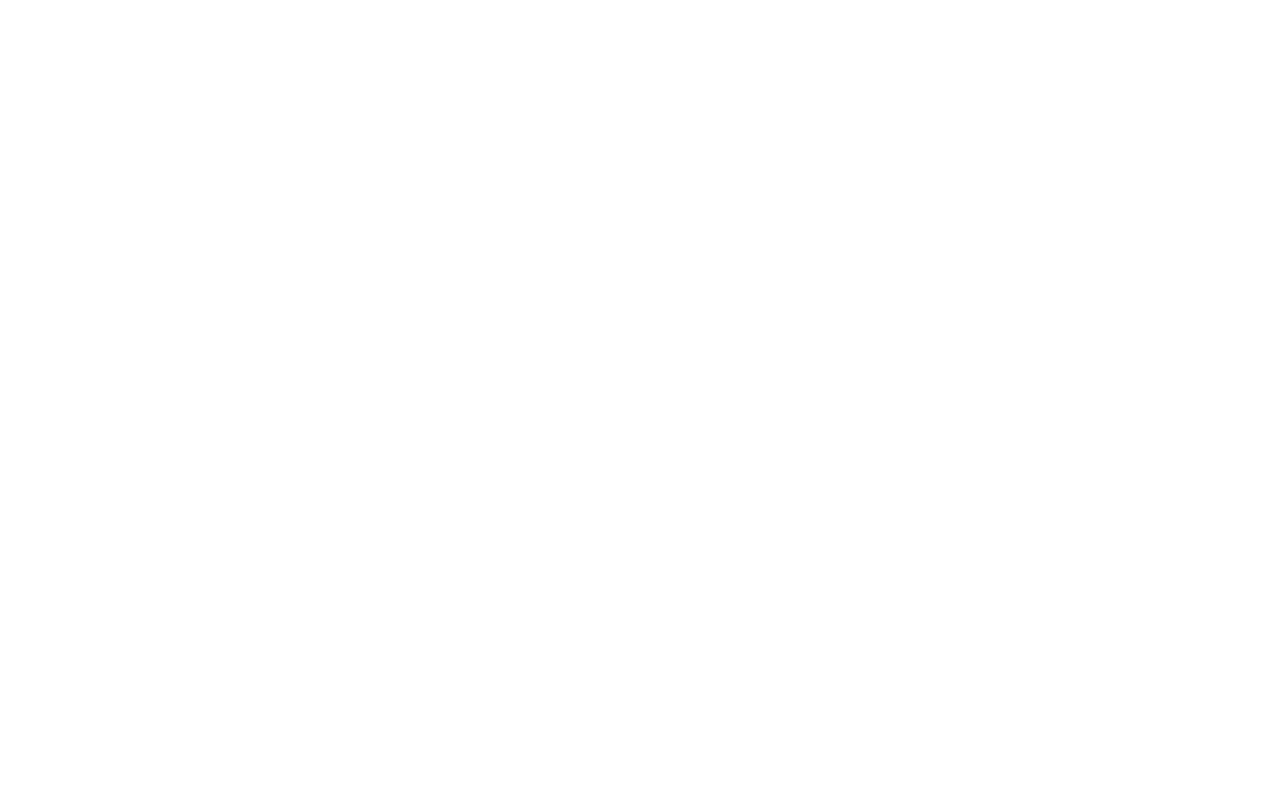
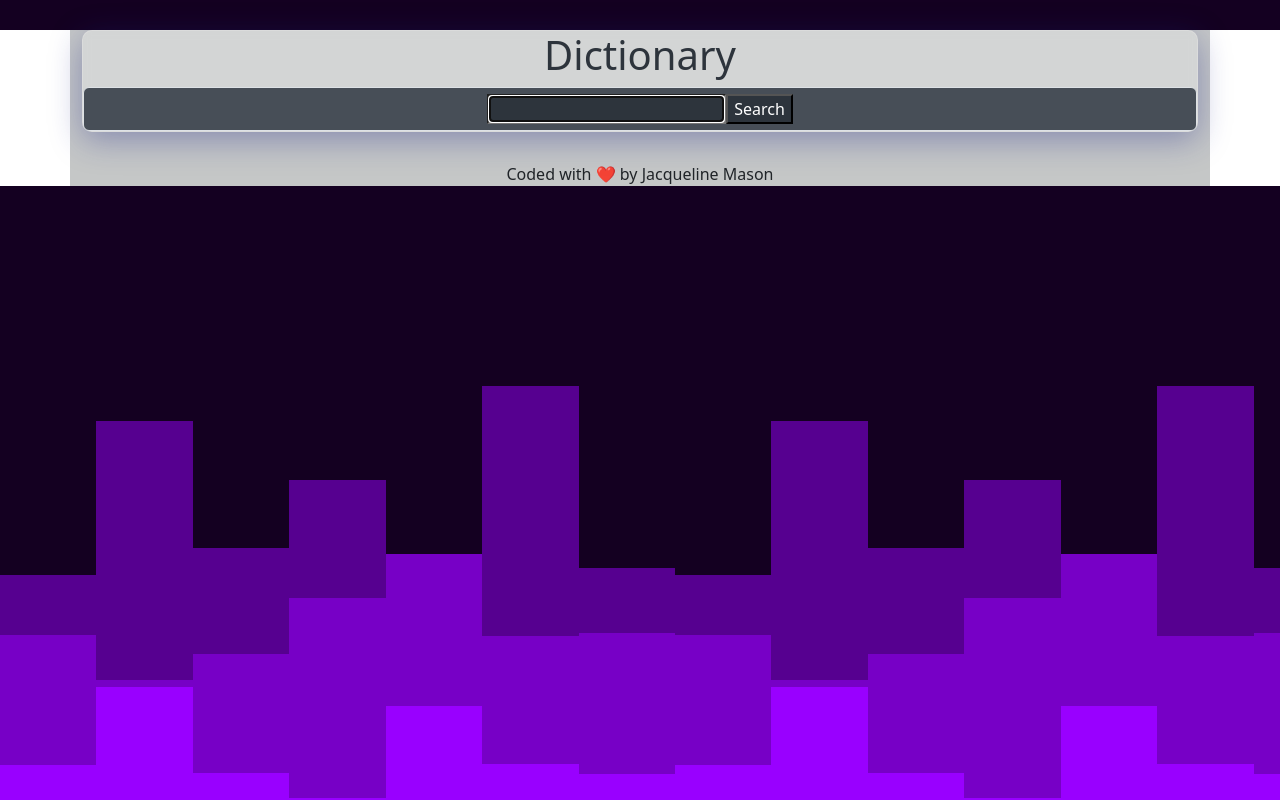
Before and after one commit to rookiebehaviour/react-dictionary-app, a React (Create React App) app: page / in a window 1280 px wide. Built offline with nearby package versions, Linux system fonts and the light colour scheme.

Commit message:
Added search engine in dictionary component and some css styling

```diff
--- a/package.json
+++ b/package.json
@@ -6,11 +6,9 @@
     "@testing-library/jest-dom": "^5.16.5",
     "@testing-library/react": "^13.4.0",
     "@testing-library/user-event": "^13.5.0",
-    "bootstrap": "^5.3.0-alpha1",
     "react": "^18.2.0",
     "react-dom": "^18.2.0",
-    "react-scripts": "5.0.1",
-    "web-vitals": "^2.1.4"
+    "react-scripts": "5.0.1"
   },
   "scripts": {
     "start": "react-scripts start",
--- a/public/index.html
+++ b/public/index.html
@@ -7,9 +7,15 @@
     <meta name="theme-color" content="#000000" />
     <meta
       name="description"
-      content="Web site created using create-react-app"
+      content="Dictionary app created by Jacqueline Mason using React"
     />
     <link rel="apple-touch-icon" href="%PUBLIC_URL%/logo192.png" />
+    <link
+      href="https://cdn.jsdelivr.net/npm/bootstrap@5.3.0-alpha1/dist/css/bootstrap.min.css"
+      rel="stylesheet"
+      integrity="sha384-GLhlTQ8iRABdZLl6O3oVMWSktQOp6b7In1Zl3/Jr59b6EGGoI1aFkw7cmDA6j6gD"
+      crossorigin="anonymous"
+    />
 
     <link rel="manifest" href="%PUBLIC_URL%/manifest.json" />
 
--- a/src/App.css
+++ b/src/App.css
@@ -1,38 +1,16 @@
-.App {
-  text-align: center;
+html {
+  background: #828994;
+  background-image: url("./background.svg");
 }
 
-.App-logo {
-  height: 40vmin;
-  pointer-events: none;
+.App {
+  background: transparent;
 }
 
-@media (prefers-reduced-motion: no-preference) {
-  .App-logo {
-    animation: App-logo-spin infinite 20s linear;
-  }
+.App .container {
+  background: #c5c7c7;
 }
 
-.App-header {
-  background-color: #282c34;
-  min-height: 100vh;
-  display: flex;
-  flex-direction: column;
-  align-items: center;
-  justify-content: center;
-  font-size: calc(10px + 2vmin);
-  color: white;
+.App footer {
+  margin: 30px auto;
 }
-
-.App-link {
-  color: #61dafb;
-}
-
-@keyframes App-logo-spin {
-  from {
-    transform: rotate(0deg);
-  }
-  to {
-    transform: rotate(360deg);
-  }
-}
--- a/src/App.js
+++ b/src/App.js
@@ -1,7 +1,19 @@
 import "./App.css";
+import Dictionary from "./Dictionary";
 
 function App() {
-  return <div className="App"></div>;
+  return (
+    <div className="App">
+      <div className="container">
+        <main>
+          <Dictionary />
+        </main>
+        <footer className="text-center">
+          Coded with ❤️ by Jacqueline Mason
+        </footer>
+      </div>
+    </div>
+  );
 }
 
 export default App;
--- /dev/null
+++ b/src/Dictionary.css
@@ -0,0 +1,20 @@
+.App .Dictionary {
+  background: rgba(255, 255, 255, 0.25);
+  box-shadow: 0 8px 32px 0 rgba(31, 38, 135, 0.37);
+  backdrop-filter: blur(4px);
+  -webkit-backdrop-filter: blur(4px);
+  border-radius: 10px;
+  border: 1px solid rgba(255, 255, 255, 0.18);
+  color: #2d343c;
+  text-align: center;
+  margin: 30px auto;
+}
+
+.App form {
+  background: #474e57;
+}
+
+.App form input {
+  background: #2d343c;
+  color: #fff;
+}
--- /dev/null
+++ b/src/Dictionary.js
@@ -0,0 +1,25 @@
+import React, { useState } from "react";
+import "./Dictionary.css";
+
+function Dictionary() {
+  let [keyword, setKeyword] = useState("");
+  function search(event) {
+    event.preventDefault();
+    alert(`Searching for ${keyword}`);
+  }
+
+  function handleKeywordChange(event) {
+    setKeyword(event.target.value);
+  }
+  return (
+    <div className="Dictionary">
+      <h1>Dictionary</h1>
+      <form className="form-control" onSubmit={search}>
+        <input type="search" autoFocus={true} onChange={handleKeywordChange} />
+        <input type="submit" value="Search" />
+      </form>
+    </div>
+  );
+}
+
+export default Dictionary;
```
Also changed, not shown: src/background.svg (added).
